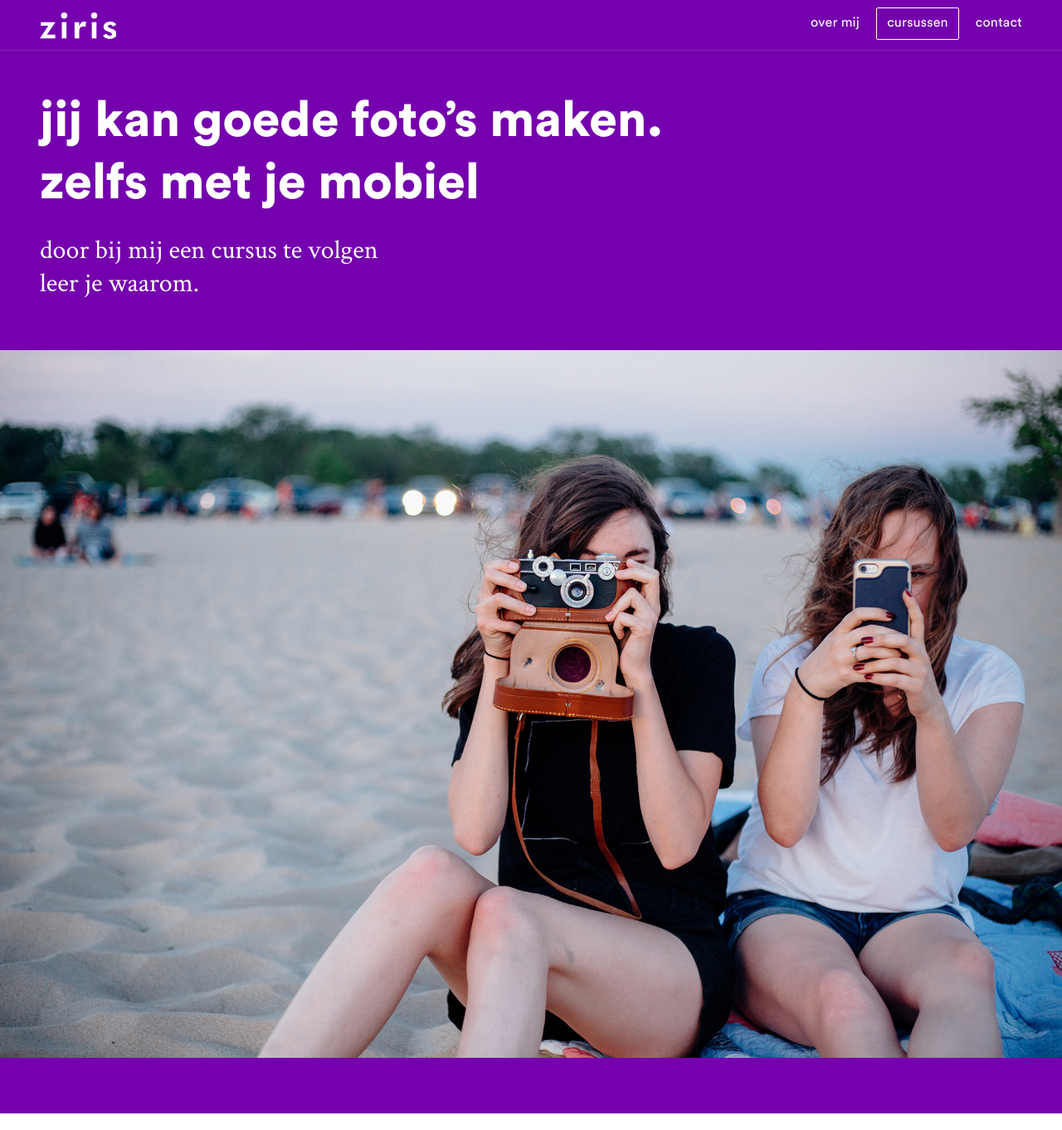
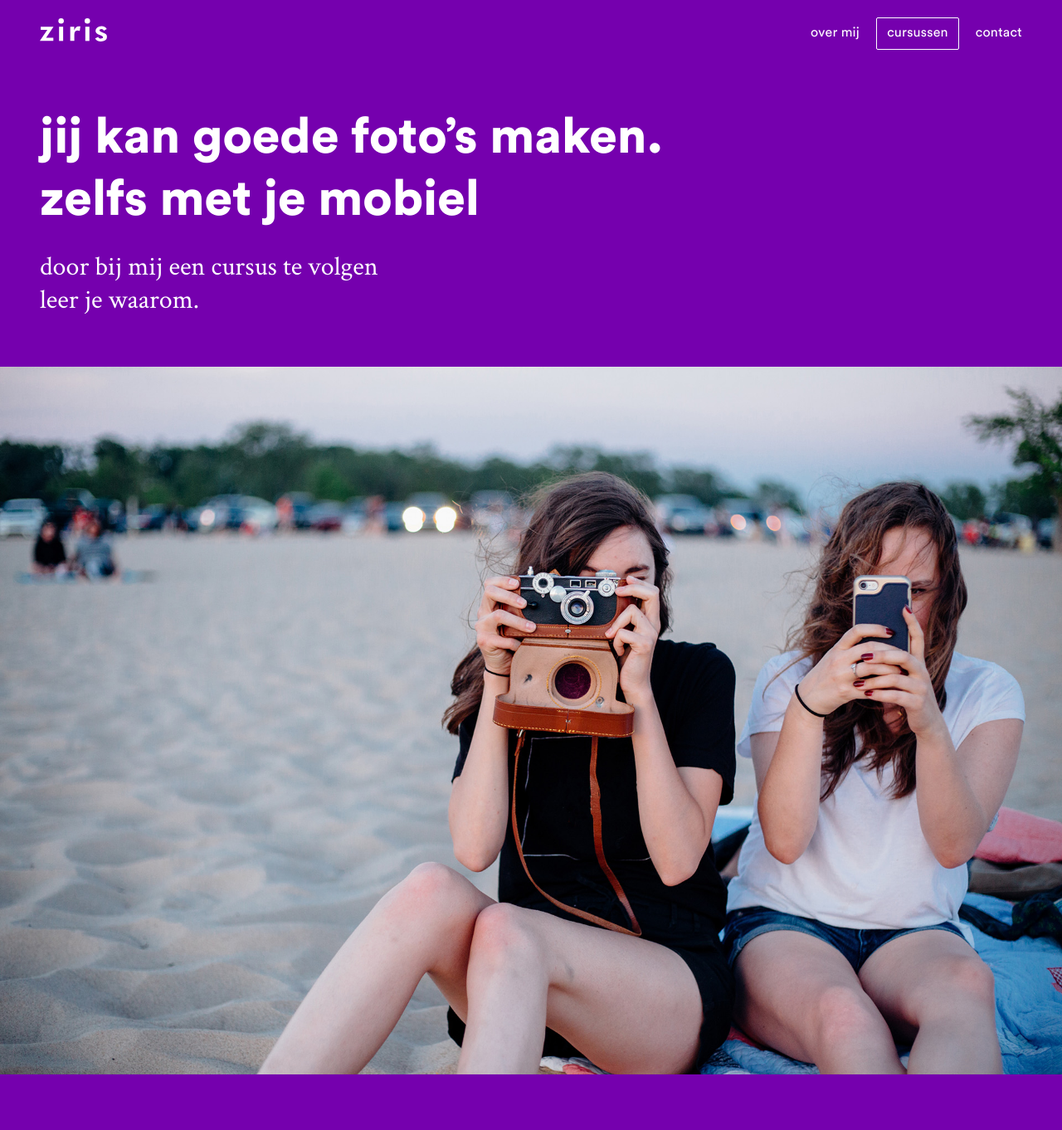
Before and after one commit to tdenheld/ziris, a Jekyll site: the page built from index.html, in a window 1280 px wide and 1362 px high. Shown: the whole window at 83% size. Built offline with Jekyll 4.4.1, drawn with Linux system fonts in a browser that asks for light colours.

Commit message:
adjust header height

```diff
--- a/_sass/objects.layout.scss
+++ b/_sass/objects.layout.scss
@@ -1,5 +1,8 @@
 .content {
     padding-top: $header-height;
+    @include md {
+        padding-top: $header-height-md;
+    }
 }
 
 .container {
--- a/_sass/settings.variables.scss
+++ b/_sass/settings.variables.scss
@@ -91,3 +91,4 @@ $text-shadow-3: 			1px 1px 0 rgba($black, 0.35), 0 0 30px rgba($black, 0.25);
 --------------------*/
 
 $header-height: 60px;
+$header-height-md: 80px;
--- a/_sass/templates.app.scss
+++ b/_sass/templates.app.scss
@@ -4,18 +4,23 @@
     position: fixed;
     width: 100%;
     background-color: $brand;
-    box-shadow: 0 1px 0 rgba($light, 0.12);
+    //box-shadow: 0 1px 0 rgba($light, 0.12);
 }
 
 .site-header__container {
     display: flex;
     justify-content: space-between;
+    align-items: center;
     height: $header-height;
-    padding-top: 15px;
+
+    @include md {
+        height: $header-height-md;
+    }
 }
 
 .site-header__logo {
-    line-height: 0;
+    position: relative;
+    top: -1px;
 
     svg {
         height: 24px;
@@ -24,9 +29,14 @@
 
     @include sm {
         svg {
-            height: 32px;
+            height: 28px;
         }
     }
+}
+
+.site-header__nav {
+    position: relative;
+    top: -1px;
 }
 
 .site-header__item {
```
Also changed, not shown: assets/img/logo-ziris.svg, 2 other files.
